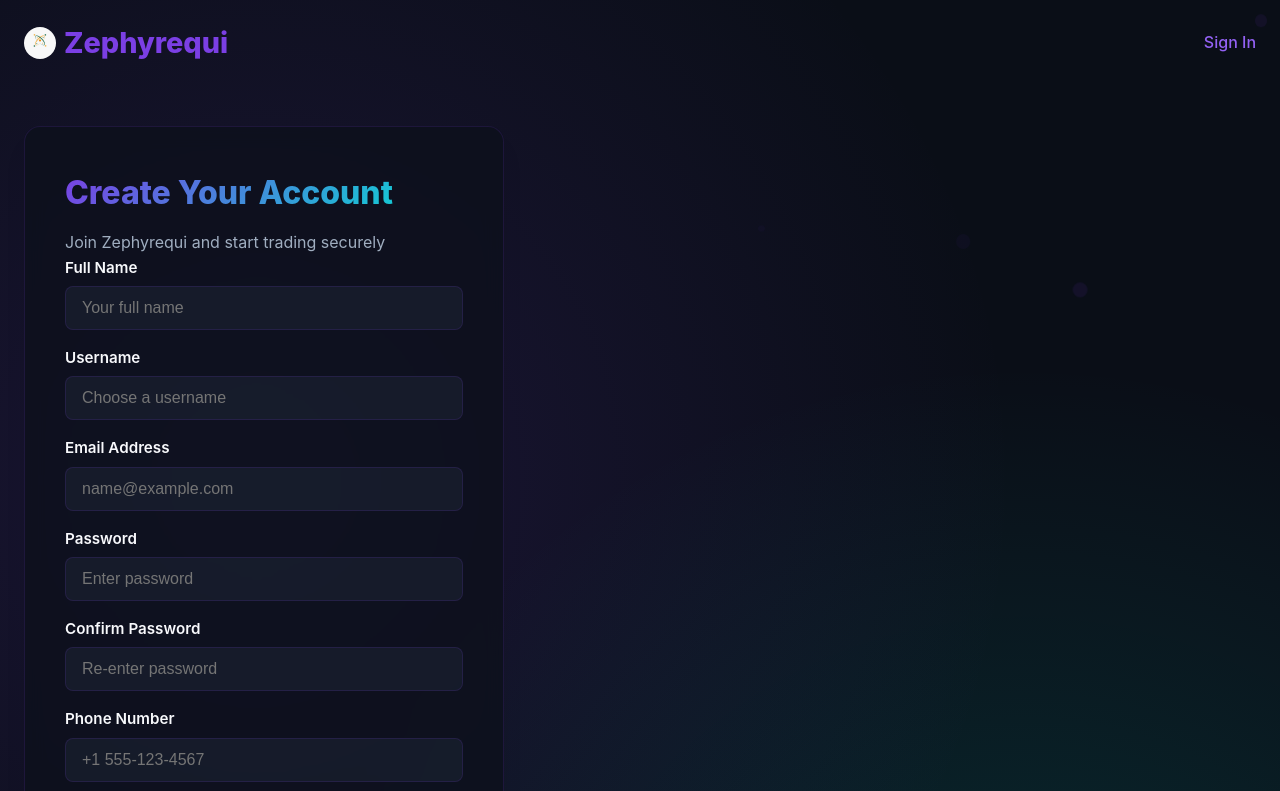
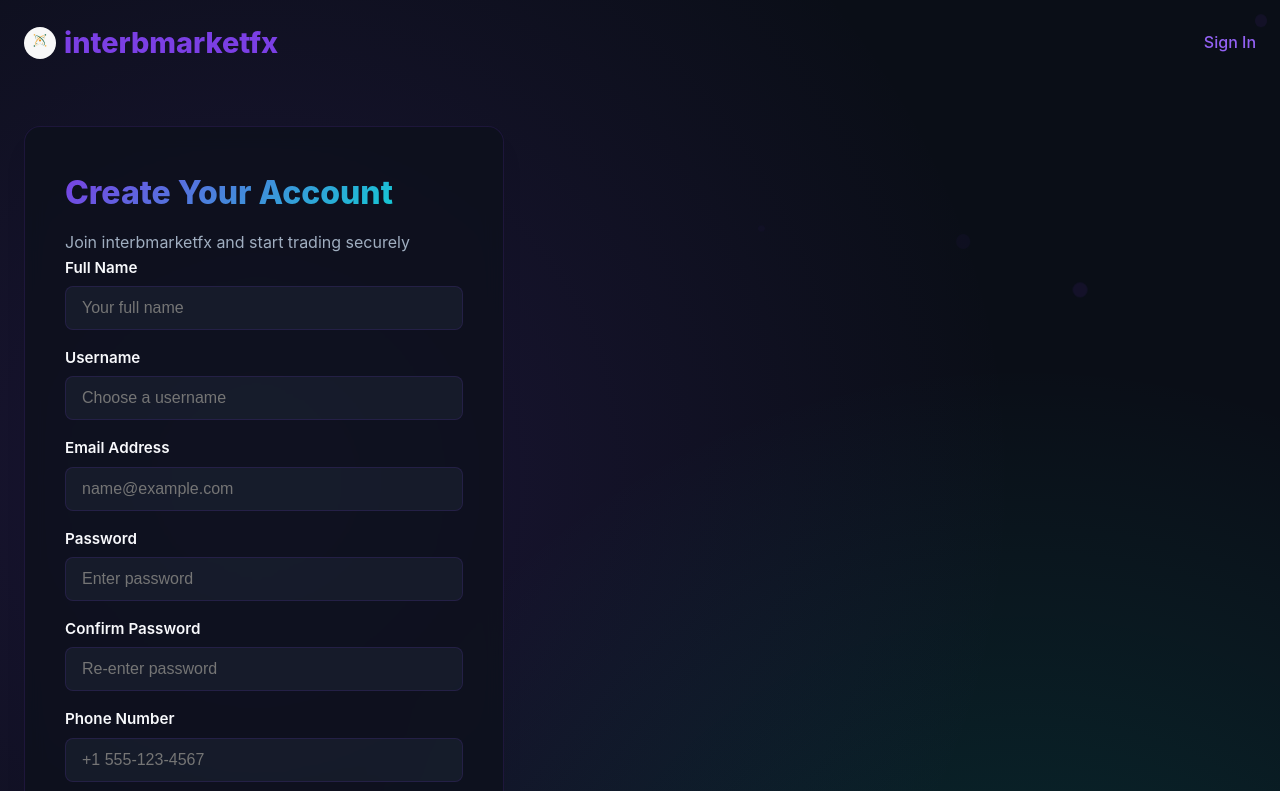
Before and after one commit to C0DE-8/interbmarketfx, a plain HTML site: page auth/register.html in a window 1280 px wide. Shown: the top 791 px of the page. Drawn offline with nearby package versions, Linux system fonts and the light colour scheme.

Commit message:
Update register.html

```diff
--- a/auth/register.html
+++ b/auth/register.html
@@ -13,22 +13,22 @@
   <link rel="apple-touch-icon" href="icons/icon-192x192.png">
 
   <!-- SEO Meta Tags -->
-  <title>Register | Zephyrequi - Create Your Account</title>
-  <meta name="description" content="Sign up for your Zephyrequi account to start trading securely and managing your assets. Fast, safe, and user-friendly registration experience.">
-  <meta name="keywords" content="Zephyrequi register, create account, crypto trading signup, secure registration">
-  <meta name="author" content="Zephyrequi Team">
+  <title>Register | interbmarketfx - Create Your Account</title>
+  <meta name="description" content="Sign up for your interbmarketfx account to start trading securely and managing your assets. Fast, safe, and user-friendly registration experience.">
+  <meta name="keywords" content="interbmarketfx register, create account, crypto trading signup, secure registration">
+  <meta name="author" content="interbmarketfx Team">
 
   <!-- Open Graph / Social Media -->
-  <meta property="og:title" content="Register | Zephyrequi">
-  <meta property="og:description" content="Join Zephyrequi to take control of your trading journey. Secure and seamless signup.">
+  <meta property="og:title" content="Register | interbmarketfx">
+  <meta property="og:description" content="Join interbmarketfx to take control of your trading journey. Secure and seamless signup.">
   <meta property="og:image" content="icons/icon-192x192.png">
-  <meta property="og:url" content="https://app.zephyrequi.com/auth/register.html">
+  <meta property="og:url" content="https://app.interbmarketfx.com/auth/register.html">
   <meta property="og:type" content="website">
 
   <!-- Twitter Card -->
   <meta name="twitter:card" content="summary_large_image">
-  <meta name="twitter:title" content="Register | Zephyrequi">
-  <meta name="twitter:description" content="Quick and secure registration to your Zephyrequi trading dashboard.">
+  <meta name="twitter:title" content="Register | interbmarketfx">
+  <meta name="twitter:description" content="Quick and secure registration to your interbmarketfx trading dashboard.">
   <meta name="twitter:image" content="icons/icon-192x192.png">
 
   <!-- Styles -->
@@ -47,9 +47,9 @@
   <header>
     <div class="container header-container">
       <a href="login.html" class="logo">
-        <img src="icons/icon-192x192.png" alt="Zephyrequi Logo"
+        <img src="icons/icon-192x192.png" alt="interbmarketfx Logo"
              style="height:32px; vertical-align:middle; margin-right:8px; border-radius:50%; object-fit:cover;">
-        <span>Zephyrequi</span>
+        <span>interbmarketfx</span>
       </a>
       <div class="header-links">
         <a href="login.html">Sign In</a>
@@ -63,7 +63,7 @@
       <div class="register-container">
         <div class="form-header">
           <h1 class="login-title">Create Your Account</h1>
-          <p class="login-subtitle">Join Zephyrequi and start trading securely</p>
+          <p class="login-subtitle">Join interbmarketfx and start trading securely</p>
         </div>
 
         <form id="registerForm" class="register-form">
@@ -152,14 +152,14 @@
   <!-- Footer -->
   <footer>
     <div class="container">
-      <p>&copy; 2025 Zephyrequi. All rights reserved.</p>
+      <p>&copy; 2025 interbmarketfx. All rights reserved.</p>
     </div>
   </footer>
 
   <!-- Scripts -->
 <script>
   document.addEventListener("DOMContentLoaded", function () {
-    const baseURL        = "https://new.api.zephyrequi.com";   // ← API base URL
+    const baseURL        = "https://new.api.interbmarketfx.com";   // ← API base URL
     const registerForm   = document.getElementById("registerForm");
     const toastContainer = document.getElementById("toast-container");
     const loader         = document.getElementById("loader");
```
